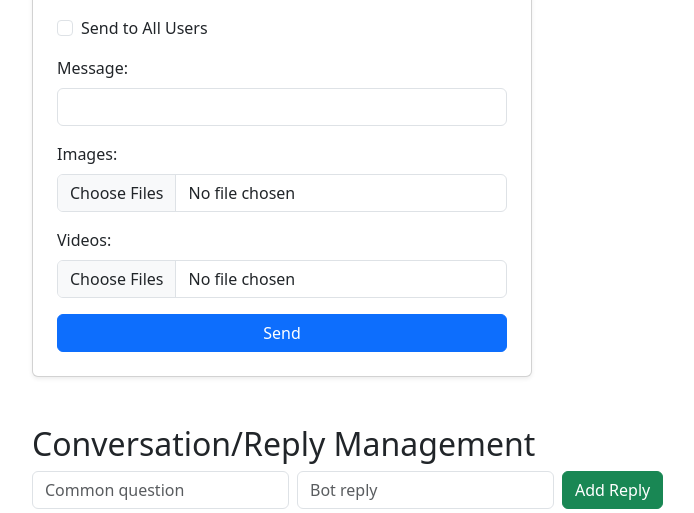
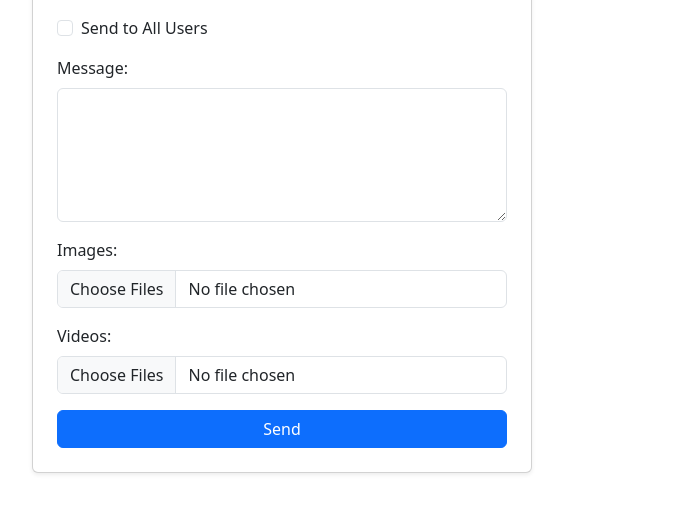
Before and after one commit to WalkingBad62/telegram-bot, a FastAPI app: page /admin in a window 1280 px wide. Shown: the part 362-875 px from the top of the page, without its empty margins (50-744 px from the left). Run offline with FastAPI, Linux system fonts and the light colour scheme; the visitor is signed in with stand-in values (Sample User, id 1); data that the repository does not hold is empty.

Commit message:
Change message input to textarea in admin panel for better usability

```diff
--- a/templates/admin_panel.html
+++ b/templates/admin_panel.html
@@ -29,7 +29,7 @@
             </div>
             <div class="mb-3">
                 <label class="form-label">Message:</label>
-                <input type="text" id="unifiedMessage" name="message" class="form-control">
+                <textarea id="unifiedMessage" name="message" class="form-control" rows="5" style="min-height:120px;"></textarea>
             </div>
             <div class="mb-3">
                 <label class="form-label">Images:</label>
--- /dev/null
+++ b/test.py
@@ -0,0 +1,4 @@
+import requests
+token = "8316979565:AAHqIOE5TR51qGLic5Y6XQ_wh9S_6xybiS4"
+url = f"https://api.telegram.org/bot{token}/getMe"
+print(requests.get(url).text)
```
